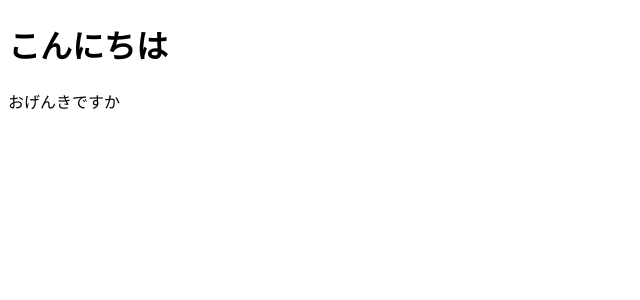
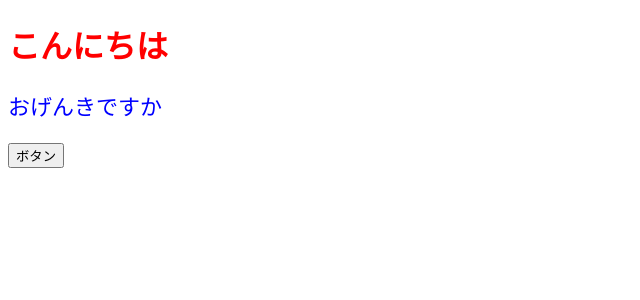
Before and after one commit to LibertyReman/react_foundation, a React (Create React App) app: page / in a window 1280 px wide. Shown: the top 300 px of the page, without its empty margins (0-640 px from the left). Built offline with nearby package versions, Linux system fonts and the light colour scheme.

Commit message:
styleの使い方

```diff
--- a/src/App.js
+++ b/src/App.js
@@ -0,0 +1,18 @@
+import React from "react";
+
+const App = () => {
+  const onClickButton = () => alert();
+  const contentStyle = {
+    color: "blue",
+    fontSize: "22px"
+  };
+  return (
+    <>
+      <h1 style={{ color: "red" }}>こんにちは</h1>
+      <p style={contentStyle}>おげんきですか</p>
+      <button onClick={onClickButton}>ボタン</button>
+    </>
+  );
+};
+
+export default App;
--- a/src/index.js
+++ b/src/index.js
@@ -1,14 +1,5 @@
 import React from "react";
 import ReactDom from "react-dom";
-
-const App = () => {
-  return (
-    //jsx記法
-    <>
-      <h1>こんにちは</h1>
-      <p>おげんきですか</p>
-    </>
-  );
-};
+import App from "./App.js";
 
 ReactDom.render(<App />, document.getElementById("root"));
```
